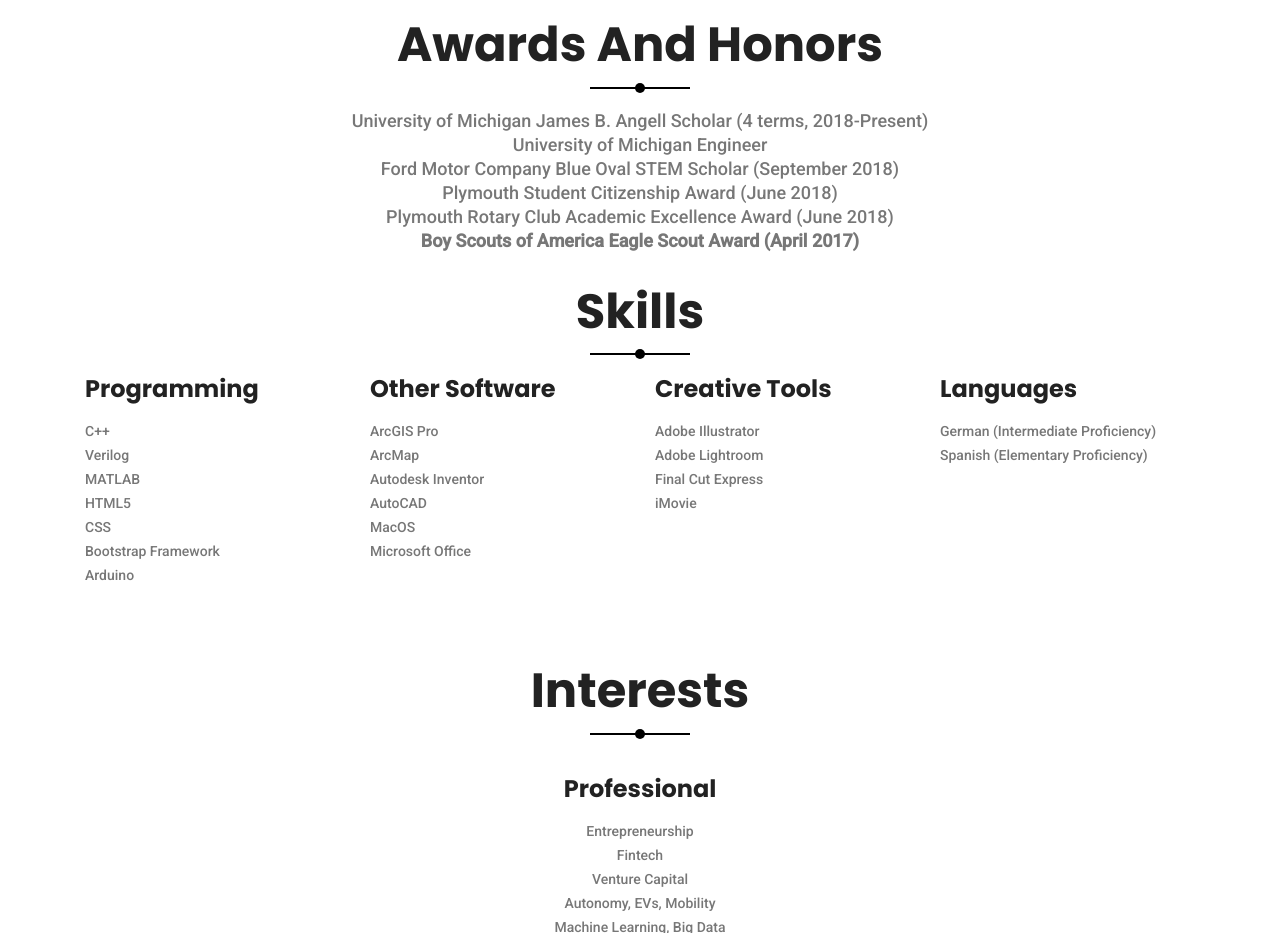
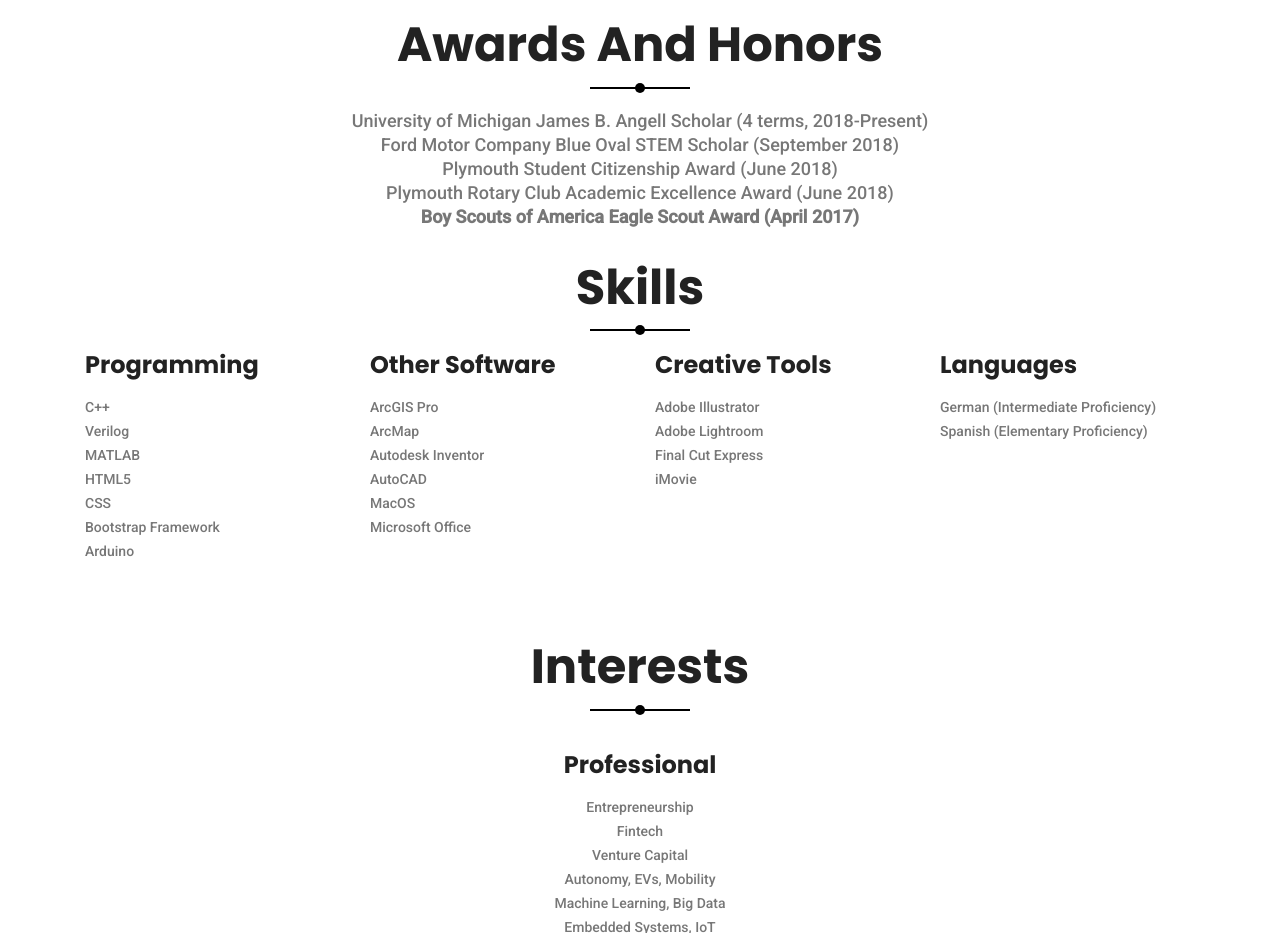
Before and after one commit to mmoliassa/Personal-Site, a plain HTML site: page index.html in a window 1280 px wide. Shown: the part 5900-6833 px from the top of the page. Drawn offline with Linux system fonts and the light colour scheme; some packages are replaced by stand-ins of ours.

Commit message:
Add files via upload

```diff
--- a/index.html
+++ b/index.html
@@ -540,7 +540,6 @@
 							<ul class="unordered-list-ii text-center" style="font-size: 18px">
 
 								<li>University of Michigan James B. Angell Scholar (4 terms, 2018-Present)</li>
-								<li>University of Michigan Engineer
 								<li>Ford Motor Company Blue Oval STEM Scholar (September 2018)</li>
 								<li>Plymouth Student Citizenship Award (June 2018)</li>
 								<li>Plymouth Rotary Club Academic Excellence Award (June 2018)</li>
```
